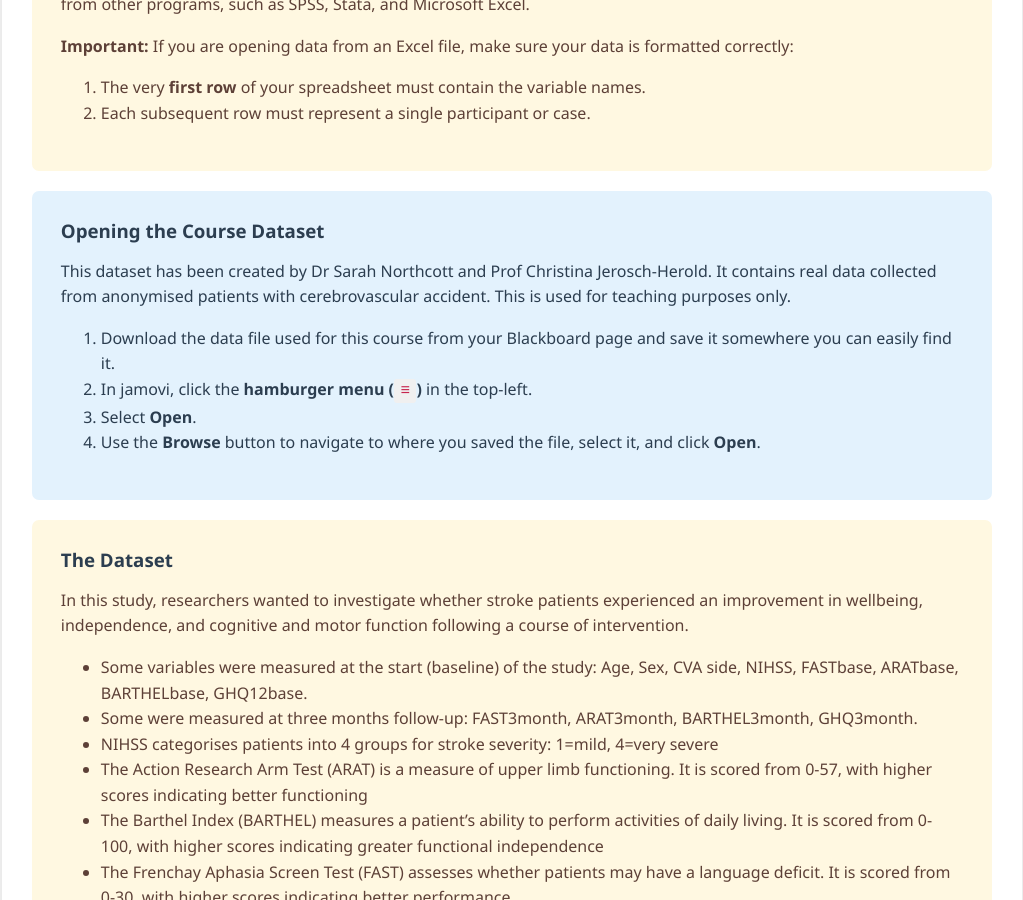
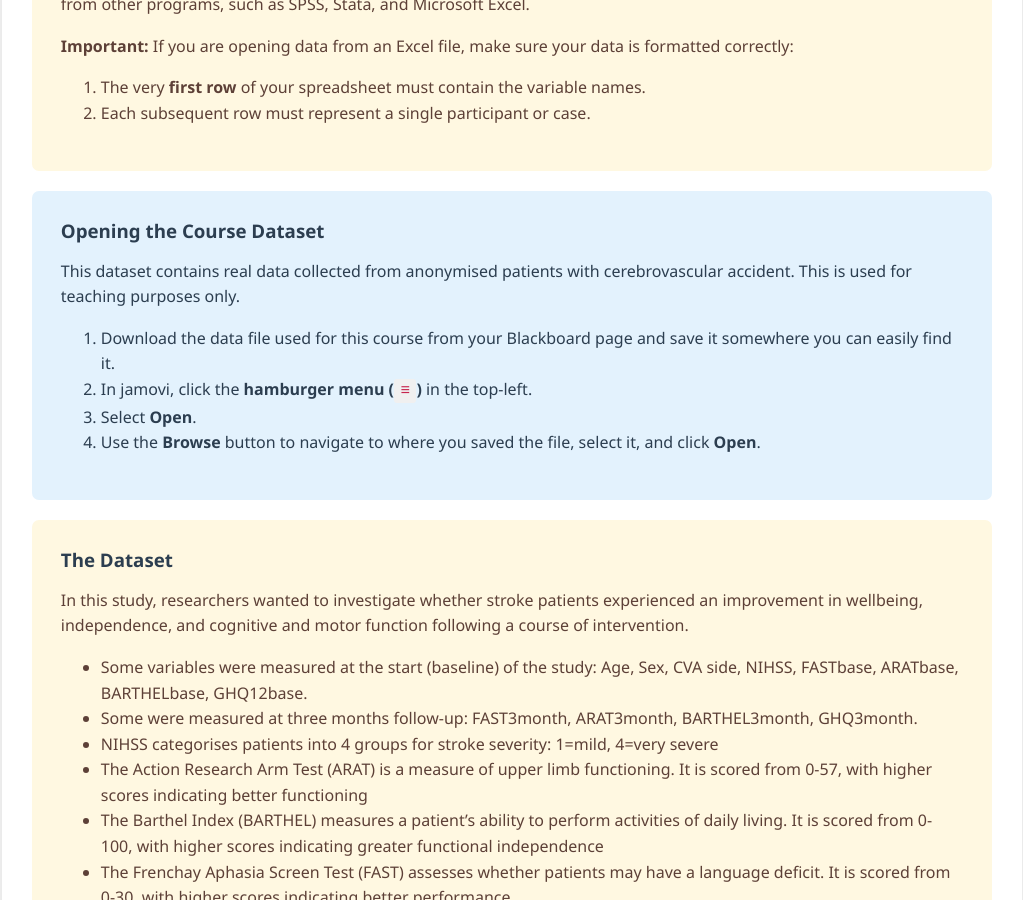
Before and after one commit to probe973/hsc-5066y, a Jekyll site: the page built from jamovi/getting-started/06-opening-data.md, in a window 1280 px wide and 900 px high, scrolled down 722 px. Shown: the whole window, without its empty margins (128-1151 px from the left). Built offline with Jekyll 4.4.1, drawn with Linux system fonts in a browser that asks for light colours.

Commit message:
Update 06-opening-data.md

```diff
--- a/jamovi/getting-started/06-opening-data.md
+++ b/jamovi/getting-started/06-opening-data.md
@@ -29,7 +29,7 @@
 <div class="instructions" markdown="1">
 ### Opening the Course Dataset
 
-This dataset has been created by Dr Sarah Northcott and Prof Christina Jerosch-Herold. It contains real data collected from anonymised patients with cerebrovascular accident. This is used for teaching purposes only.
+This dataset contains real data collected from anonymised patients with cerebrovascular accident. This is used for teaching purposes only.
 
 1.  Download the data file used for this course from your Blackboard page and save it somewhere you can easily find it.
 2.  In jamovi, click the **hamburger menu (`≡`)** in the top-left.
```
